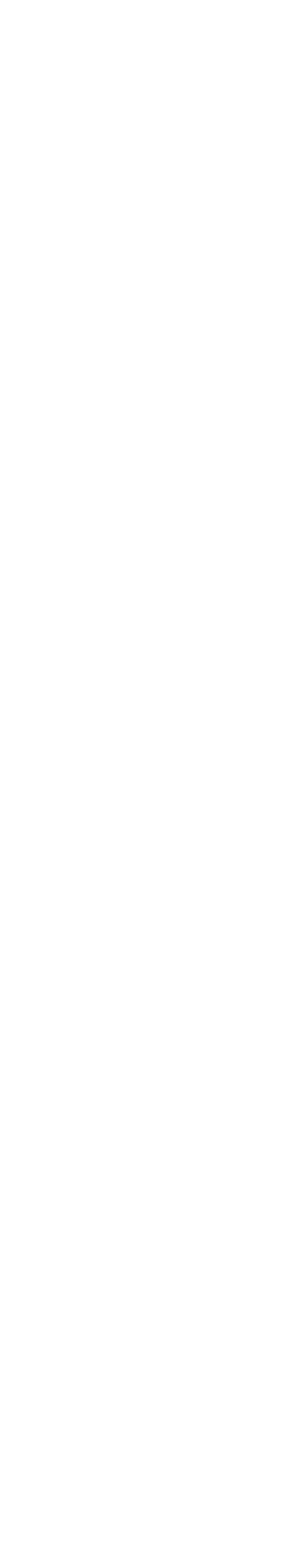
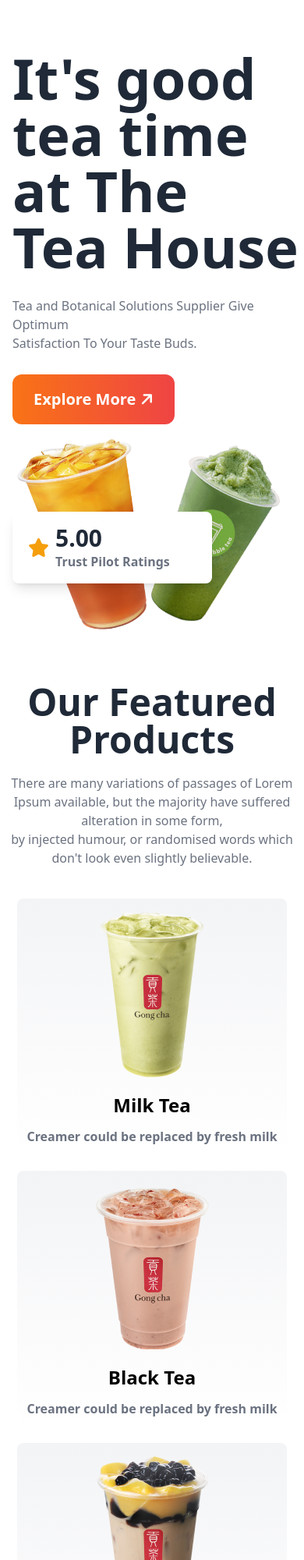
Before and after one commit to Rakib-Hasan1/tea-house-project-with-tailwind, a plain HTML site: page index.html in a window 390 px wide. Shown: the top 2000 px of the page at 78% size. Before the commit the page ends 844 px from the top, so only its background shows below. Drawn offline with nearby package versions, Linux system fonts and the light colour scheme.

Commit message:
added banner and featured section and make it responsive

```diff
--- a/index.html
+++ b/index.html
@@ -19,16 +19,93 @@
     <!-- tailwind cdn -->
     <script src="https://cdn.tailwindcss.com"></script>
     <script>
-        tailwind.config = {
-          theme: {
-            extend: {
-              colors: {
-                clifford: '#da373d',
-              }
-            }
-          }
-        }
-      </script>
+      tailwind.config = {
+        theme: {
+          extend: {
+            colors: {
+              clifford: "#da373d",
+            },
+          },
+        },
+      };
+    </script>
   </head>
-  <body></body>
+
+  <body>
+    <header>
+        <!-- banner section -->
+      <main class="pl-4 max-w-screen-xl mx-auto lg:flex md:flex pt-16 justify-between sm:pl-3">
+        <div class="space-y-7">
+          <h1 class="font-bold text-7xl text-gray-800 ">
+            It's good <br />
+            tea time at The <br />
+            Tea House
+          </h1>
+          <p class="font-medium text-gray-500">
+            Tea and Botanical Solutions Supplier Give Optimum <br> Satisfaction To
+            Your Taste Buds.
+          </p>
+          <button
+            class="w-52 h-16 bg-gradient-to-r from-orange-500 to-red-500 text-white font-bold text-xl rounded-xl"
+          >
+            Explore More <i class="fa-solid fa-arrow-right -rotate-45"></i>
+          </button>
+        </div>
+        <div class="relative">
+          <img class="w-full" src="images/banner.png" alt="" />
+
+
+            <div class="absolute w-64 flex items-center gap-2 bg-white shadow-lg rounded-lg px-5 py-4 top-28 md:top-80 md:left-32 lg:left-28">
+                <div>
+                  <i class="fa-solid fa-star text-2xl text-amber-500"></i>
+                </div>
+                <div class="">
+                  <h2 class="font-bold text-3xl text-gray-800">5.00</h2>
+                  <p class="font-semibold text-gray-500">Trust Pilot Ratings</p>
+                </div>
+              </div>
+        </div>
+      </main>
+    </header>
+
+    <!-- featured section -->
+     <section class="max-w-screen-xl mx-auto">
+        <div class="text-center mt-12 ">
+            <h2 class="font-bold text-5xl text-gray-800">Our Featured Products</h2>
+            <p class="pt-5 font-medium text-gray-500">There are many variations of passages of Lorem Ipsum available, but the majority have suffered alteration in some form,<br> by injected humour, or randomised words which don't look even slightly believable. </p>
+        </div>
+        <div class="grid md:grid-cols-2 lg:grid-cols-4 gap-5 text-center mt-10 place-items-center">
+            <div class="rounded-lg bg-gradient-to-t from-white to-gray-100">
+                <img class="mx-auto pt-4" src="images/tea-1.png" alt="">
+                <h2 class="font-bold text-2xl pt-5">Milk Tea</h2>
+                <p class="font-semibold text-gray-500 p-3">Creamer could be replaced by fresh milk</p>
+            </div>
+
+            <div class="rounded-lg bg-gradient-to-t from-white to-gray-100">
+                <img class="mx-auto pt-4" src="images/tea-2.png" alt="">
+                <h2 class="font-bold text-2xl pt-5">Black Tea</h2>
+                <p class="font-semibold text-gray-500 p-3">Creamer could be replaced by fresh milk</p>
+            </div>
+
+            <div class="rounded-lg bg-gradient-to-t from-white to-gray-100">
+                <img class="mx-auto pt-4" src="images/tea-3.png" alt="">
+                <h2 class="font-bold text-2xl pt-5">Lemon Tea</h2>
+                <p class="font-semibold text-gray-500 p-3">Creamer could be replaced by fresh milk</p>
+            </div>
+
+            <div class="rounded-lg bg-gradient-to-t from-white to-gray-100">
+                <img class="mx-auto pt-4" src="images/tea-4.png" alt="">
+                <h2 class="font-bold text-2xl pt-5">Green Tea</h2>
+                <p class="font-semibold text-gray-500 p-3">Creamer could be replaced by fresh milk</p>
+            </div>
+        </div>
+     </section>
+     <!-- Tea present section -->
+      <section>
+        <div>
+
+        </div>
+      </section>
+
+  </body>
 </html>
```
